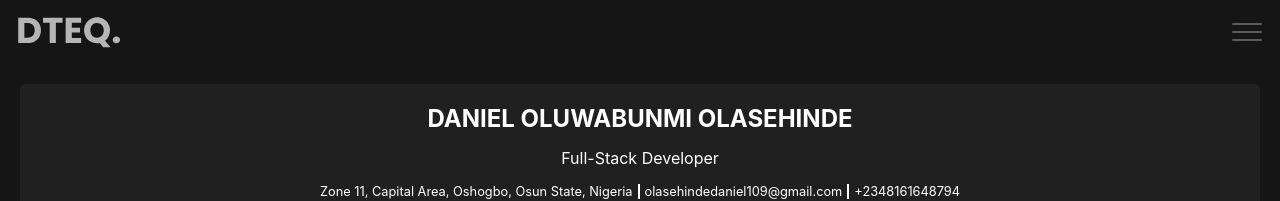
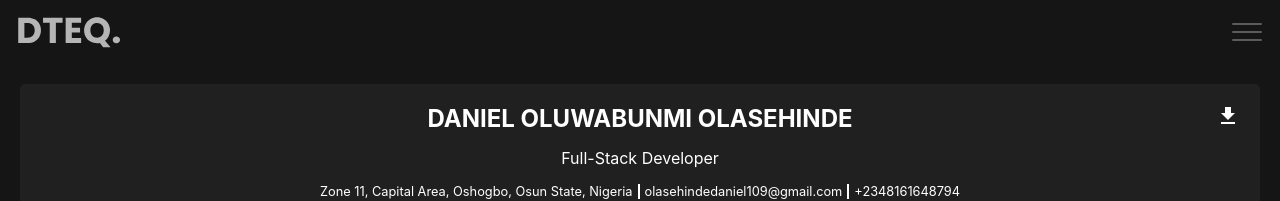
Before and after one commit to DTEQ46/Nport, a Next.js app: page /resume in a window 1280 px wide. Shown: the top 201 px of the page. Built offline with nearby package versions, Linux system fonts and the light colour scheme.

Commit message:
implement pdf download

```diff
--- a/pages/resume.js
+++ b/pages/resume.js
@@ -6,7 +6,11 @@ import Resumecomp from '../components/Resumecomp'
 function Resume() {
     return (
         <Layout title='Resume' description='Resume Daniel Olasehinde' btnLeft = 'Articles' btnLeftLink = '/articles' btnRight ='Home' btnRightLink = '/'>
+
                   <div className={styles.container}>
+                  <a href='/resume.pdf' download="Daniel Olasehinde">
+                    <img className={styles.img} src='/images/download.svg' alt='download'/>
+                  </a>
                 <div className={styles.head}>
 
                 <h2 className={styles.name}>DANIEL OLUWABUNMI OLASEHINDE</h2>
--- a/styles/Resume.module.css
+++ b/styles/Resume.module.css
@@ -6,7 +6,13 @@ background: #202020;
 border-radius: 5px;
 color: #fff;
 }
-
+.img{
+    position: absolute;
+    height: 1.5rem;
+    width: 1.5rem;
+    right: 20px;
+    top: 20px;
+}
 .head{
     display: flex;
     flex-direction: column;
```
Also changed, not shown: public/images/download.svg (added), 1 other file (tests, documents, lock files or other folders).
